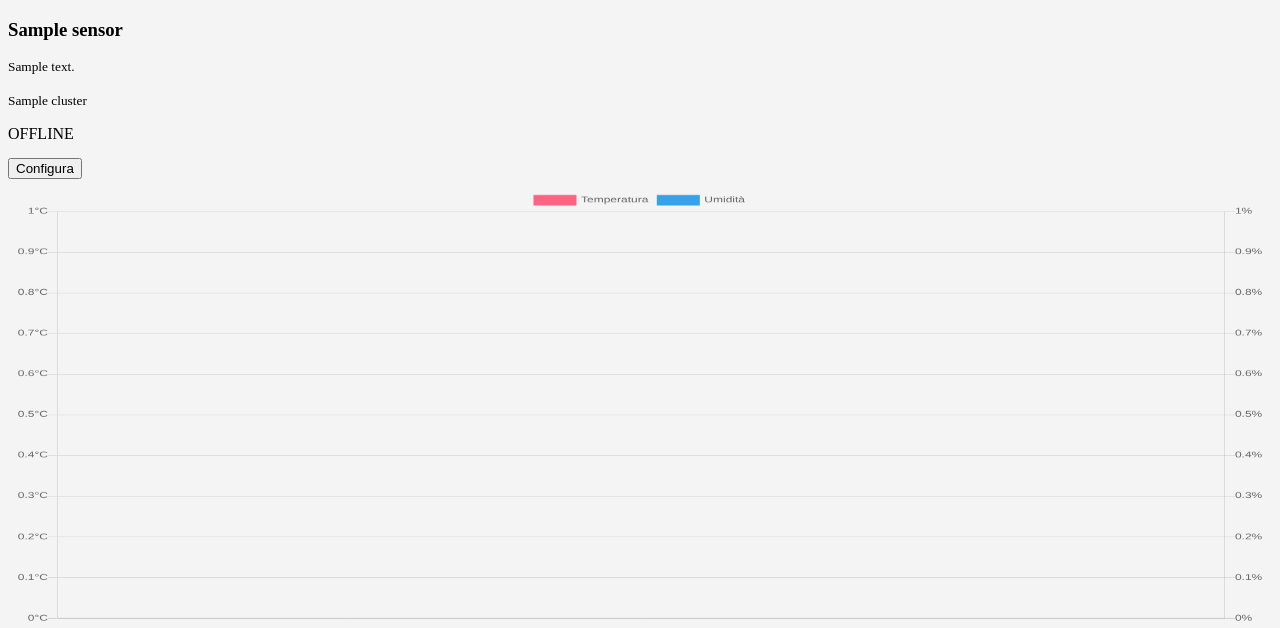
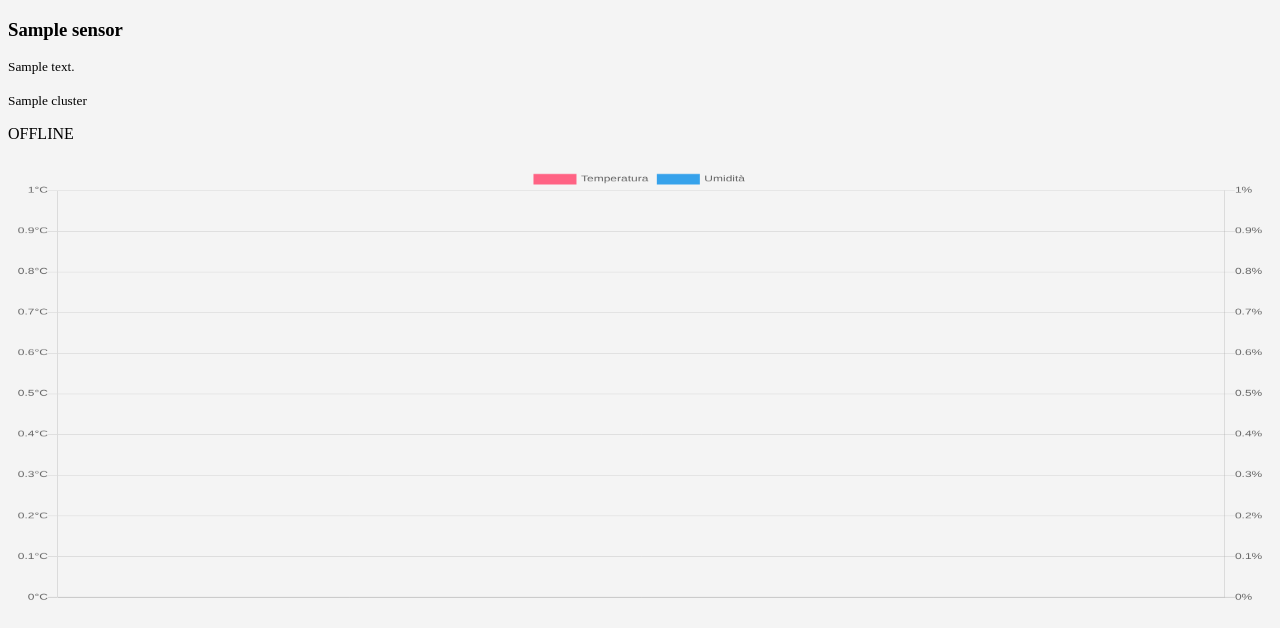
Before and after one commit to JacopoBucchioni/ppmproject-iot-temperature, a Django app: page /home/sensor/1/ in a window 1280 px wide. Shown: the part 114-742 px from the top of the page. Run offline with Django 3.2, Linux system fonts and the light colour scheme; tables that the repository leaves empty hold one stand-in row (values such as "Sample post"); data that the repository does not hold is empty; some libraries are stand-ins or nearby versions.

Commit message:
Update sensor_data.html

```diff
--- a/iotemperature/templates/iotemperature/sensor_data.html
+++ b/iotemperature/templates/iotemperature/sensor_data.html
@@ -20,10 +20,7 @@
                         <p class="card-text" id="my-data" style="margin-top: 5px; margin-bottom: 15px;">OFFLINE</p>
 
 
-
-                        <button class="btn btn-primary">
-                            Configura
-                        </button>
+                        <!-- <button class="btn btn-primary">Configura</button> -->
                     </div>
                 </div>
             </div>
```
